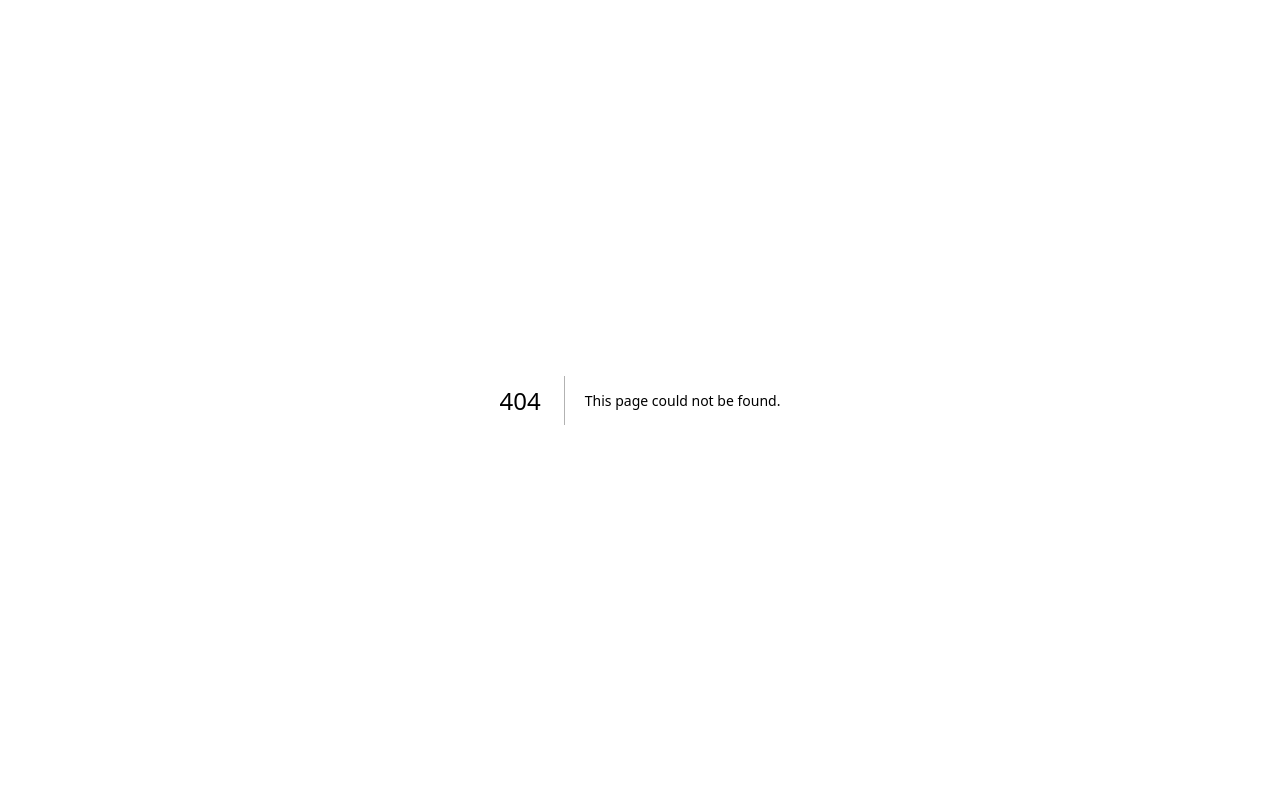
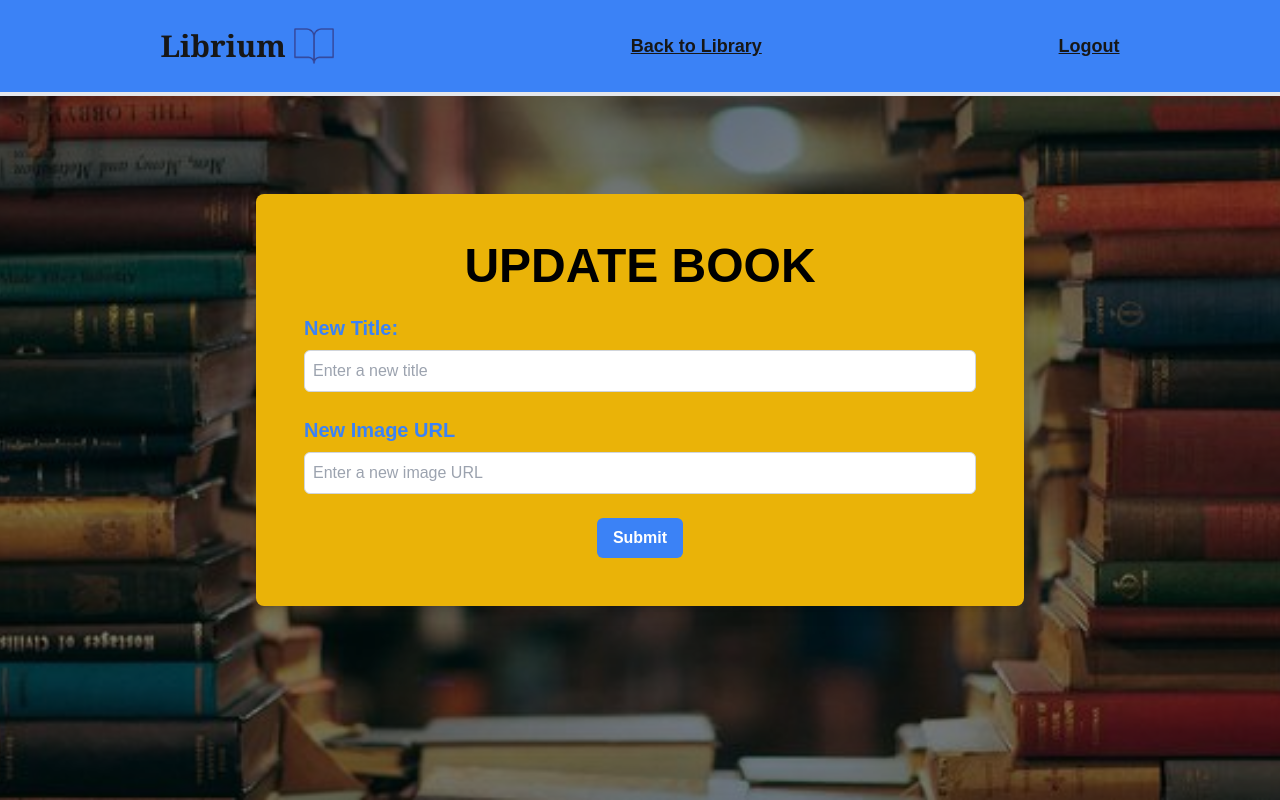
Before and after one commit to ajv20620/CSCI4300-Group-Project, a Next.js app: page /update-book/1 in a window 1280 px wide. Before the commit this address had no page. Built offline with nearby package versions, Linux system fonts and the light colour scheme.

Commit message:
update book page reachable, backend not functional

```diff
--- a/src/app/library/page.tsx
+++ b/src/app/library/page.tsx
@@ -4,6 +4,7 @@ import Link from 'next/link';
 import Header from '../components/Header'
 import Book from '../components/Book';
 import Books from '../components/Books'
+import {useRouter} from 'next/navigation';
 
 
 
@@ -44,6 +45,8 @@ type HeaderData = {
 
 
 export default function Library() {
+
+  const router = useRouter();
 
   const libraryHeader: HeaderData = {
     firstLink: "/add-item",
@@ -91,6 +94,7 @@ export default function Library() {
 
       const handleUpdate = async (id: string) => {
         console.log("update");
+        router.push(`/update-book/${id}`);
       }
 
 
--- /dev/null
+++ b/src/app/update-book/[id]/page.tsx
@@ -0,0 +1,86 @@
+"use client"
+import Header from "../../components/Header";
+import Button from "../../components/Button";
+import Image from "next/image"
+import {useState, useEffect} from "react";
+import {useRouter, useParams} from "next/navigation";
+
+
+type HeaderData = {
+    firstLink: string;
+    firstLinkName: string;
+    secondLink: string;
+    secondLinkName: string;
+};
+
+
+
+export default function updatePage() {
+    const [title, setTitle] = useState("");
+    const [imageUrl, setImageUrl] = useState("");
+
+    const updateHeader: HeaderData = {
+        firstLink: "/library",
+        firstLinkName: "Back to Library",
+        secondLink: "/",
+        secondLinkName: "Logout"
+      };
+
+
+      const onSubmit = (event: React.FormEvent) => {
+        event.preventDefault();
+
+        setTitle("");
+        setImageUrl("");
+      }
+
+    return(
+        <div className="w-full h-screen relative">
+        <div className="absolute top-0 left-0 w-full z-10">
+          <Header header={updateHeader} />
+        </div>
+      <Image
+        src="/updateBackground.jpg"
+        alt="update background"
+        layout="fill"
+        objectFit="cover"
+        quality={100}
+      />
+
+    <div className="absolute top-0 left-0 w-full h-full bg-black bg-opacity-50 flex items-center justify-center">
+        <div className="bg-yellow-500 p-12 rounded-lg shadow-lg w-full max-w-3xl">
+
+      <h1 className="text-5xl text-black font-bold text-center mb-6">UPDATE BOOK</h1>
+
+      <form className="space-y-6">
+        <div>
+          <h2 className="text-xl text-blue-500 font-bold">New Title:</h2>
+          <input
+           type="text"
+           id="newTitle"
+           className="w-full p-2 mt-2 border border-gray-300 rounded-md text-blue-600 placeholder-black-500"
+           placeholder="Enter a new title"
+           value={title}
+           onChange={(e) => setTitle(e.target.value)}/>
+
+        </div>
+
+        <div>
+          <h2 className="text-xl text-blue-500 font-bold">New Image URL</h2>
+          <input
+           type="text"
+           id="newImageUrl"
+           className="w-full p-2 mt-2 border border-gray-300 rounded-md text-blue-600 placeholder-black-500"
+           placeholder="Enter a new image URL"
+           value={imageUrl}
+           onChange={(e) => setImageUrl(e.target.value)}/>
+        </div>
+        <div className="m-20 flex justify-center">
+          <Button type="submit" onClick={onSubmit}>Submit</Button>
+        </div>
+      </form>
+     </div>
+  </div>
+</div>
+    );
+}
```
Also changed, not shown: public/updateBackground.jpg (added).
